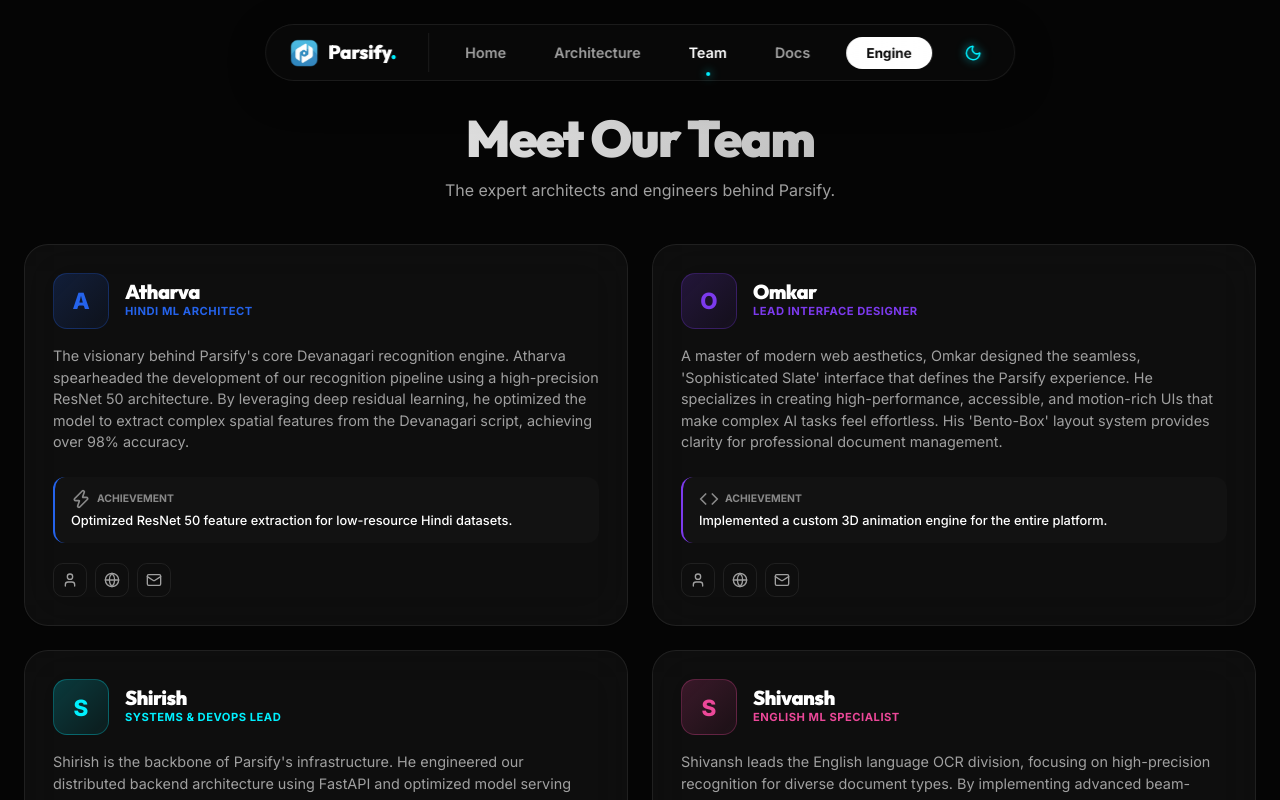
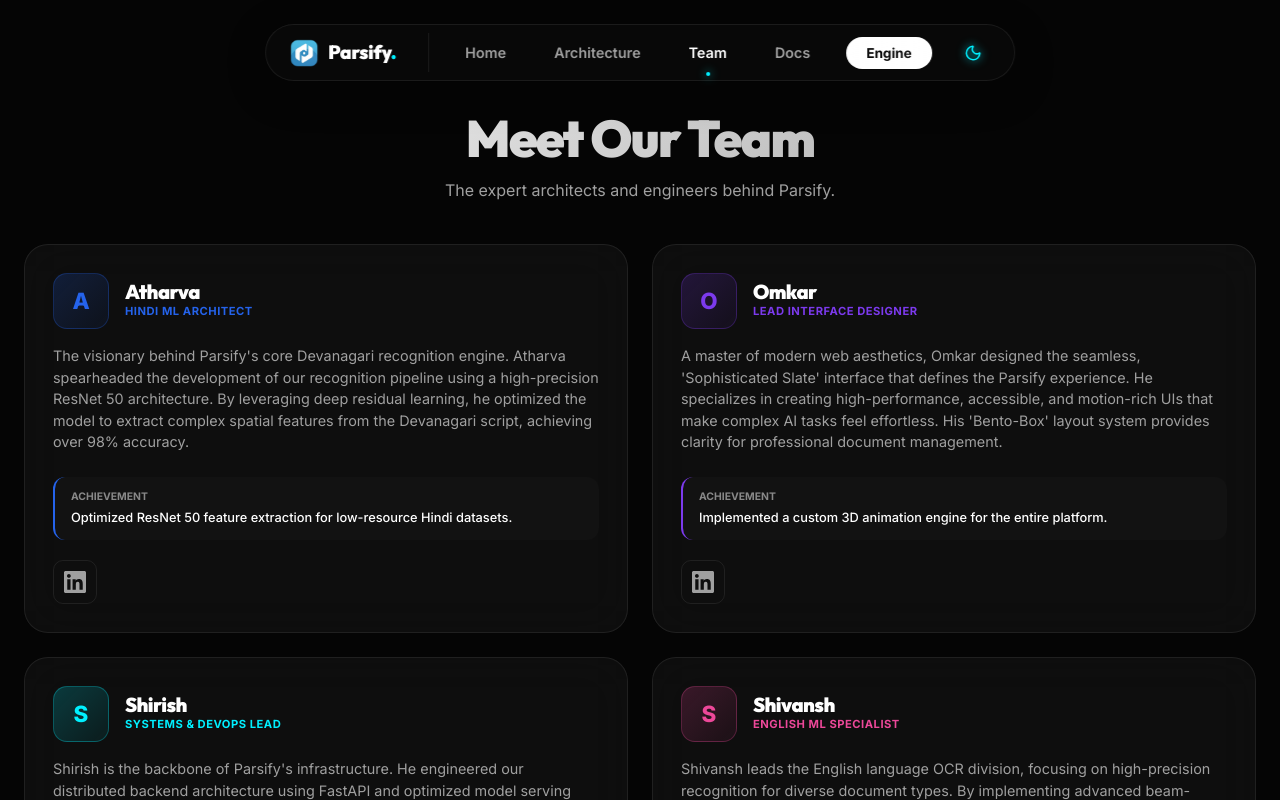
Before and after one commit to Angstormy/parsify, a React (Vite) app: page /team in a window 1280 px wide. Shown: the top 800 px of the page. Built offline with nearby package versions, Linux system fonts and the light colour scheme.

Commit message:
fix: linkedin icon team page

```diff
--- a/src/pages/TeamPage.jsx
+++ b/src/pages/TeamPage.jsx
@@ -1,5 +1,11 @@
 import React, { useState, useRef, useEffect } from 'react';
-import { User, Globe, Mail, Code, Zap, Database, Brain } from 'lucide-react';
+
+// LinkedIn SVG Icon Component
+const LinkedInIcon = () => (
+  <svg xmlns="http://www.w3.org/2000/svg" width="22" height="22" viewBox="0 0 24 24" fill="currentColor">
+    <path d="M20.447 20.452h-3.554v-5.569c0-1.328-.027-3.037-1.852-3.037-1.853 0-2.136 1.445-2.136 2.939v5.667H9.351V9h3.414v1.561h.046c.477-.9 1.637-1.85 3.37-1.85 3.601 0 4.267 2.37 4.267 5.455v6.286zM5.337 7.433c-1.144 0-2.063-.926-2.063-2.065 0-1.138.92-2.063 2.063-2.063 1.14 0 2.064.925 2.064 2.063 0 1.139-.925 2.065-2.064 2.065zm1.782 13.019H3.555V9h3.564v11.452zM22.225 0H1.771C.792 0 0 .774 0 1.729v20.542C0 23.227.792 24 1.771 24h20.451C23.2 24 24 23.227 24 22.271V1.729C24 .774 23.2 0 22.222 0h.003z"/>
+  </svg>
+);
 
 const teamMembers = [
   {
@@ -9,7 +15,7 @@
     color: "#2563eb",
     bio: "The visionary behind Parsify's core Devanagari recognition engine. Atharva spearheaded the development of our recognition pipeline using a high-precision ResNet 50 architecture. By leveraging deep residual learning, he optimized the model to extract complex spatial features from the Devanagari script, achieving over 98% accuracy.",
     achievement: "Optimized ResNet 50 feature extraction for low-resource Hindi datasets.",
-    icon: <Zap size={20} />
+    linkedIn: "https://www.linkedin.com/in/atharva--salunke/"
   },
   {
     name: "Omkar",
@@ -18,7 +24,7 @@
     color: "#7c3aed",
     bio: "A master of modern web aesthetics, Omkar designed the seamless, 'Sophisticated Slate' interface that defines the Parsify experience. He specializes in creating high-performance, accessible, and motion-rich UIs that make complex AI tasks feel effortless. His 'Bento-Box' layout system provides clarity for professional document management.",
     achievement: "Implemented a custom 3D animation engine for the entire platform.",
-    icon: <Code size={20} />
+    linkedIn: "https://www.linkedin.com/in/omkarvijaybagade/"
   },
   {
     name: "Shirish",
@@ -27,7 +33,7 @@
     color: "#00f0ff",
     bio: "Shirish is the backbone of Parsify's infrastructure. He engineered our distributed backend architecture using FastAPI and optimized model serving through Docker and Kubernetes. His focus on security and high-availability ensures that Parsify can handle thousands of concurrent document scans without downtime.",
     achievement: "Architected a zero-downtime deployment pipeline for ML models.",
-    icon: <Database size={20} />
+    linkedIn: "https://www.linkedin.com/in/shirish-goyal-488a28260/"
   },
   {
     name: "Shivansh",
@@ -36,7 +42,7 @@
     color: "#ec4899",
     bio: "Shivansh leads the English language OCR division, focusing on high-precision recognition for diverse document types. By implementing advanced beam-search decoding and custom image preprocessing pipelines, he significantly improved recognition for complex handwritten annotations and degraded documents.",
     achievement: "Achieved state-of-the-art results on the ICDAR handwriting dataset.",
-    icon: <Brain size={20} />
+    linkedIn: "https://www.linkedin.com/in/shivanshprakash/"
   }
 ];
 
@@ -105,16 +111,21 @@
         marginTop: '8px'
       }}>
         <div style={{ display: 'flex', alignItems: 'center', gap: '6px', marginBottom: '2px', opacity: 0.5 }}>
-          {member.icon}
           <span style={{ fontSize: '0.65rem', fontWeight: 700, textTransform: 'uppercase' }}>Achievement</span>
         </div>
         <p style={{ color: 'var(--text-primary)', fontSize: '0.8rem', fontWeight: 500 }}>{member.achievement}</p>
       </div>
 
       <div style={{ display: 'flex', gap: '8px', marginTop: '4px' }}>
-        <button className="social-icon-btn"><User size={16} /></button>
-        <button className="social-icon-btn"><Globe size={16} /></button>
-        <button className="social-icon-btn"><Mail size={16} /></button>
+        <a
+          href={member.linkedIn}
+          target="_blank"
+          rel="noopener noreferrer"
+          className="linkedin-icon-btn"
+          style={{ textDecoration: 'none' }}
+        >
+          <LinkedInIcon />
+        </a>
       </div>
     </div>
   );
@@ -157,22 +168,22 @@
       </div>
 
       <style>{`
-        .social-icon-btn {
+        .linkedin-icon-btn {
           background: transparent;
           border: 1px solid var(--border-subtle);
-          padding: 8px;
+          padding: 10px;
           border-radius: 10px;
           cursor: pointer;
           color: var(--text-secondary);
-          display: flex;
+          display: inline-flex;
           align-items: center;
           justify-content: center;
           transition: all 0.3s ease;
         }
-        .social-icon-btn:hover {
-          background: var(--bg-surface-hover);
-          color: var(--text-primary);
-          border-color: var(--accent-primary);
+        .linkedin-icon-btn:hover {
+          background: #0077b5;
+          border-color: #0077b5;
+          color: white;
           transform: translateY(-2px);
         }
       `}</style>
```
